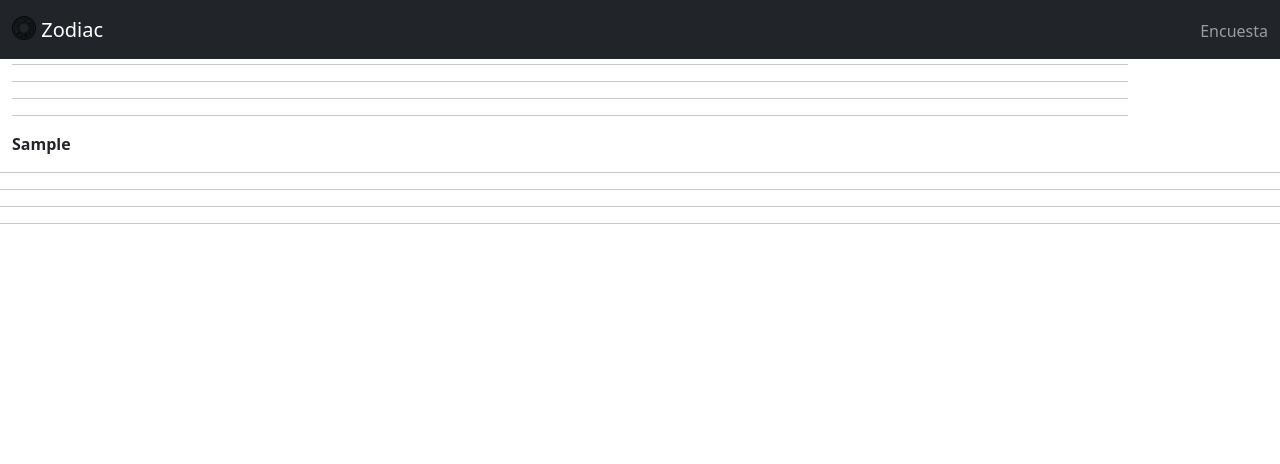
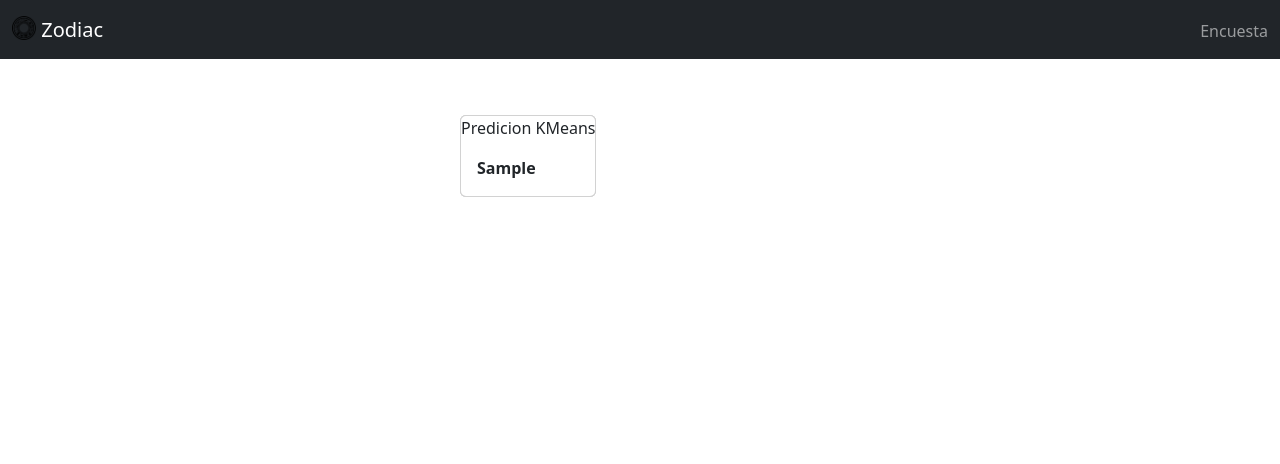
Before and after one commit to Sebas-B/KMeanApp, a Flask app: template templates/respuestas/predict.html in a window 1280 px wide. Shown: the top 464 px of the page. Run offline with Flask 2, Linux system fonts and the light colour scheme; the template is opened without the code that fills it: most values are stand-ins (such as "Sample title", 1, 10 or a date in 2020); some libraries are stand-ins or nearby versions.

Commit message:
se agrega decisiones en app.py y predict.html

```diff
--- a/app.py
+++ b/app.py
@@ -101,9 +101,18 @@ def predict():
             index_min = np.argmin(l)
             assigned_clusters.append(index_min)
 
-        return render_template(
-            './respuestas/predict.html', result_value=f'Felicitaciones amigo pertences al grupo = # {index_min}'
-        )
+        if index_min == 3:
+            return render_template(
+            './respuestas/predict.html', result_value3=f'Felicitaciones amigo pertences al grupo = # {index_min}')
+        elif index_min == 2:
+            return render_template(
+            './respuestas/predict.html', result_value2=f'Felicitaciones amigo pertences al grupo = # {index_min}')
+        elif index_min == 1 :
+            return render_template(
+            './respuestas/predict.html', result_value1=f'Felicitaciones amigo pertences al grupo = # {index_min}')
+        elif index_min == 0:
+            return render_template(
+            './respuestas/predict.html', result_value0=f'Felicitaciones amigo pertences al grupo = # {index_min}')
 
 if __name__ == '__main__':
     app.run(debug=True)
--- a/templates/footer.html
+++ b/templates/footer.html
@@ -1,10 +1,10 @@
 
 </div>
 <!-- Footer -->
-<hr>
-<hr>
-<hr>
-<hr>
+<br>
+<br>
+<br>
+<br>
 <footer class="bg-dark fixed-bottom text-center text-white" style="bottom: 0; width: 100%;">
 
     <!-- Copyright -->
--- a/templates/respuestas/predict.html
+++ b/templates/respuestas/predict.html
@@ -1,18 +1,45 @@
 {% include 'header.html' %}
 
-<div class="prediction">
-    <div class="top-heading">
-        <hr>
-        <hr>
-        <hr>
-        <hr>
+{% if result_value3 %}
+<div class="prediction card" style="margin-top: 4%; margin-left: 35%; position:absolute;">
+    <div class="card-head" style="text-align:center ;">Predicion KMeans</div>
+    <div class="top-heading card-body">
         <b>
+            {{ result_value3 }}
+        </b>
+    </div>
+</div>
+{% endif %}
 
-            {{ result_value}}
+{% if result_value2 %}
+<div class="prediction card" style="margin-top: 4%; margin-left: 35%; position:absolute;">
+    <div class="card-head" style="text-align:center ;">Predicion KMeans</div>
+    <div class="top-heading card-body">
+        <b>
 
         </b>
     </div>
 </div>
+{% endif %}
 
+{% if result_value1 %}
+<div class="prediction card" style="margin-top: 4%; margin-left: 35%; position:absolute;">
+    <div class="card-head" style="text-align:center ;">Predicion KMeans</div>
+    <div class="top-heading card-body">
+        <b>
+            {{ result_value1 }}
+        </b>
+    </div>
+</div>
+{% endif %}
 
-{% include 'footer.html' %}
+{% if result_value0 %}
+<div class="prediction card" style="margin-top: 4%; margin-left: 35%; position:absolute;">
+    <div class="card-head" style="text-align:center ;">Predicion KMeans</div>
+    <div class="top-heading card-body">
+        <b>
+            {{ result_value0 }}
+        </b>
+    </div>
+</div>
+{% endif %}
```
Also changed, not shown: datosExcel.py (deleted, +0 -24 lines), 1 other file.
